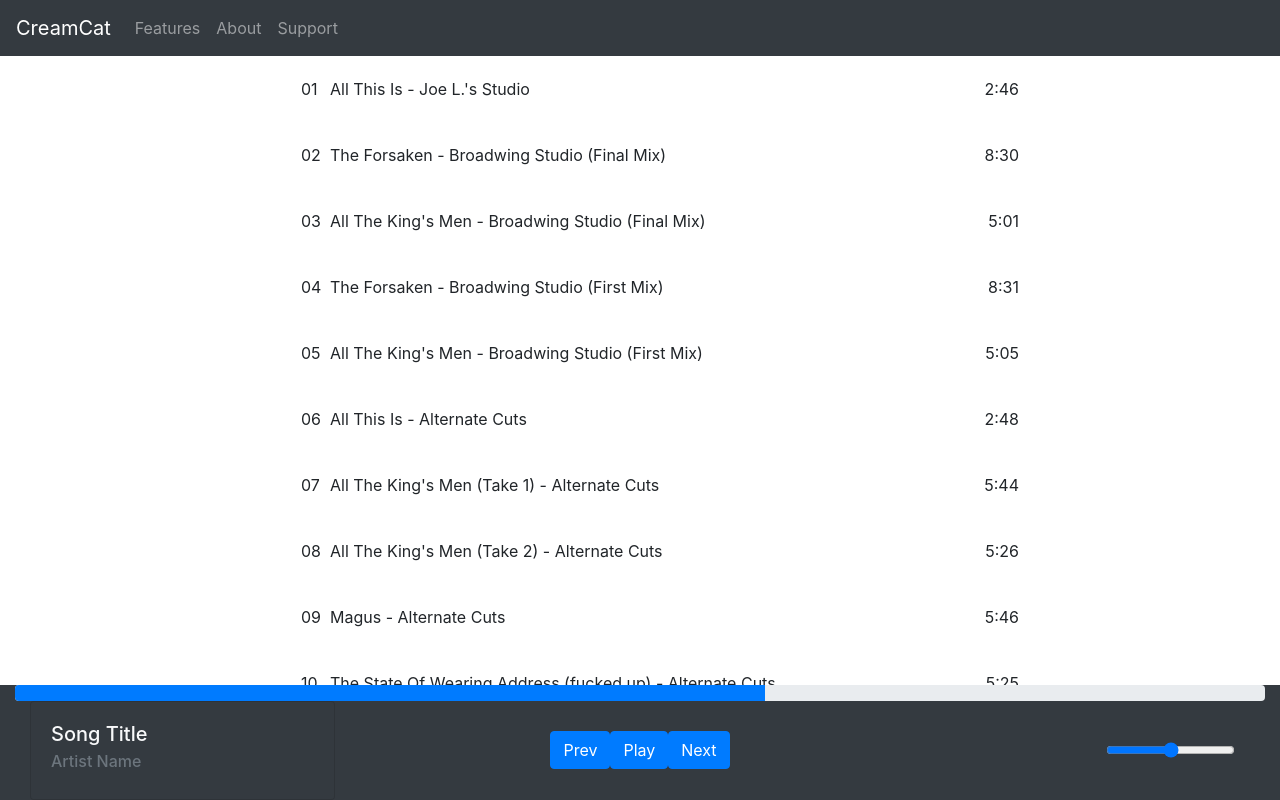
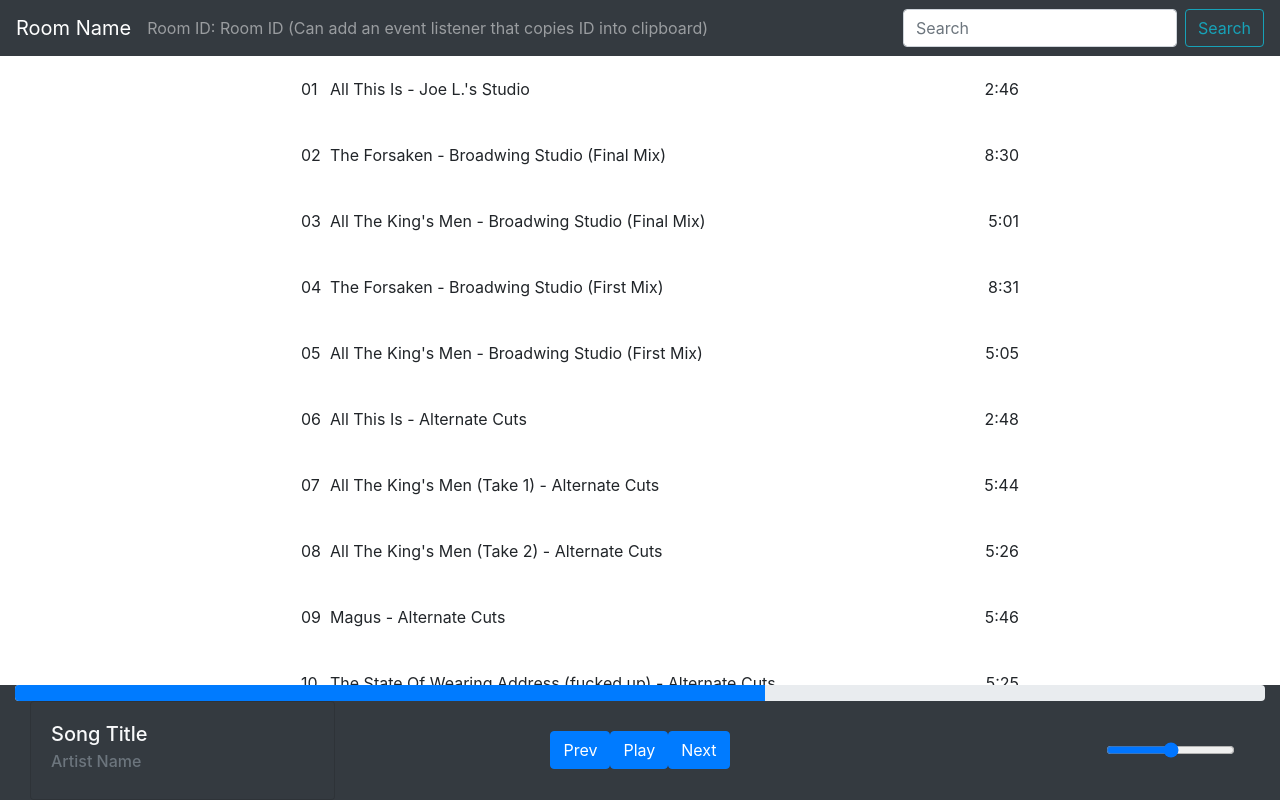
Before and after one commit to arangace/CreamCat, a React (Create React App) app in the folder frontend/: page /Room in a window 1280 px wide. Shown: the top 800 px of the page. Built offline with nearby package versions, Linux system fonts and the light colour scheme.

Commit message:
feat: add header for MusicPlayer component

```diff
--- /dev/null
+++ b/frontend/src/components/MusicPlayer/Header.js
@@ -0,0 +1,32 @@
+import { Navbar, Form, FormControl, Button } from "react-bootstrap";
+import styles from "./Header.module.css";
+
+export default function Header() {
+    // need context
+    const roomName = "Room Name";
+    const roomID = "Room ID (Can add an event listener that copies ID into clipboard)";
+
+    const handleSearch = () => {
+        // add search song functionality here
+    }
+
+    return (
+        <>
+            <Navbar fixed="top" variant="dark" bg="dark">
+                <Navbar.Brand>{roomName}</Navbar.Brand>
+                <Navbar.Toggle />
+                <Navbar.Collapse>
+                    <Navbar.Text>Room ID: {roomID}</Navbar.Text>
+                </Navbar.Collapse>
+                <Form inline>
+                    <FormControl
+                        type="text"
+                        placeholder="Search"
+                        className="mr-sm-2"
+                    />
+                    <Button variant="outline-info" onClick={handleSearch}>Search</Button>
+                </Form>
+            </Navbar>
+        </>
+    );
+}
--- a/frontend/src/components/MusicPlayer/index.js
+++ b/frontend/src/components/MusicPlayer/index.js
@@ -1,11 +1,13 @@
 import { useState } from "react";
 import { Button, Card, Container } from "react-bootstrap";
+import Header from "./Header";
 import Playbar from "./Playbar";
 import Playlist from "./Playlist";
 
 export default function MusicPlayer() {
     return (
         <>
+            <Header />
             <Playlist />
             <Playbar />
         </>
```
Also changed, not shown: frontend/src/components/MusicPlayer/Header.module.css (added).
